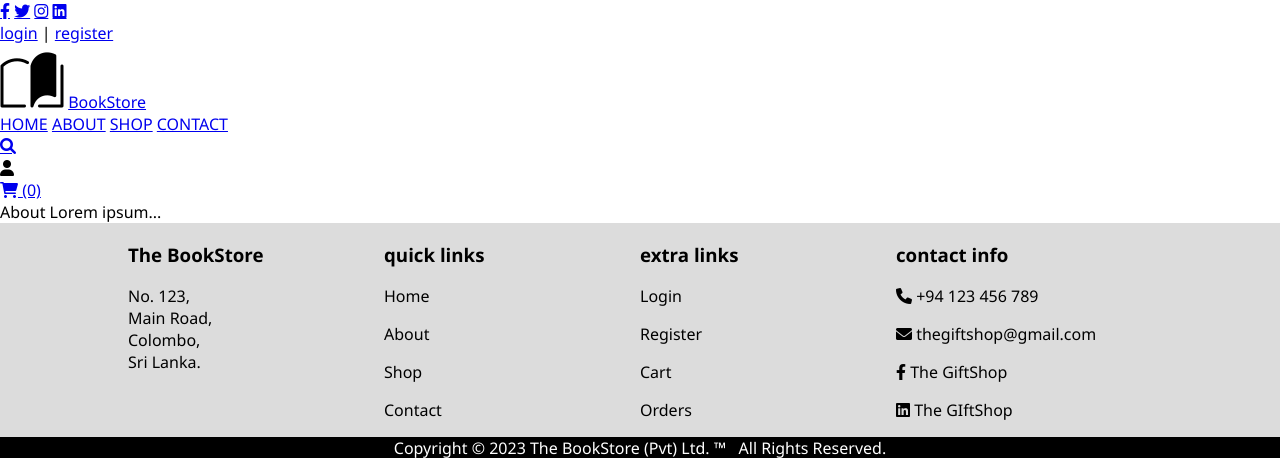
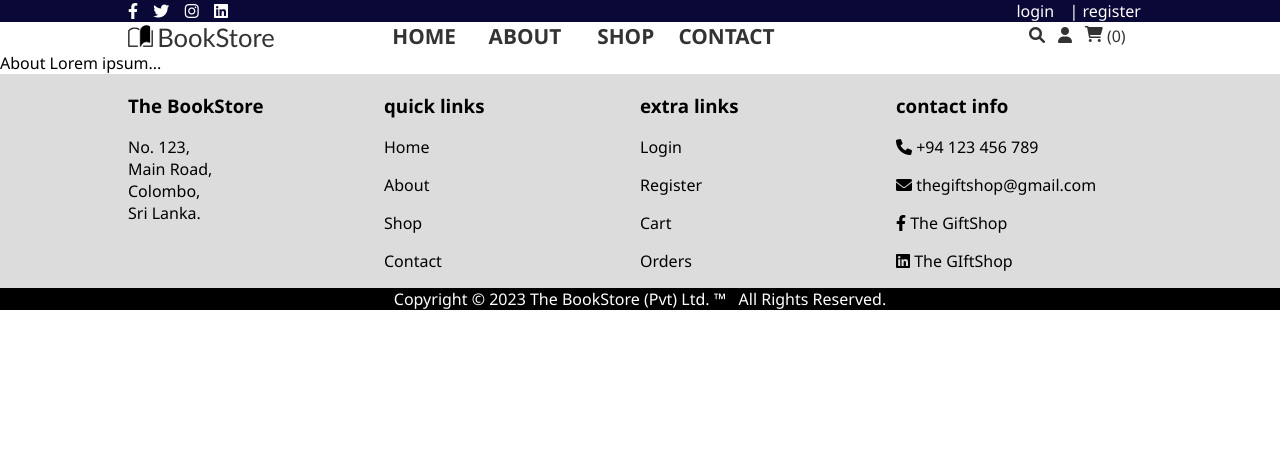
Before and after one commit to AsankaRukshanRathnayake/Online-BookStore, a PHP site: page /about.php in a window 1280 px wide. Shown: the top 458 px of the page. Run offline with PHP 8.4, Linux system fonts and the light colour scheme; a user stored in the database is signed in; data comes from the database, SQL or seed files in the repository.

Commit message:
Renamed header file

```diff
--- a/css/topheader.css
+++ b/css/header.css
@@ -73,7 +73,7 @@
 
 .company{
     font-size: 1.6rem;
-    font-family: ;
+    font-family:'Gill Sans', 'Gill Sans MT', Calibri, 'Trebuchet MS', sans-serif;
 }
 
             /* navigation bar */
```
